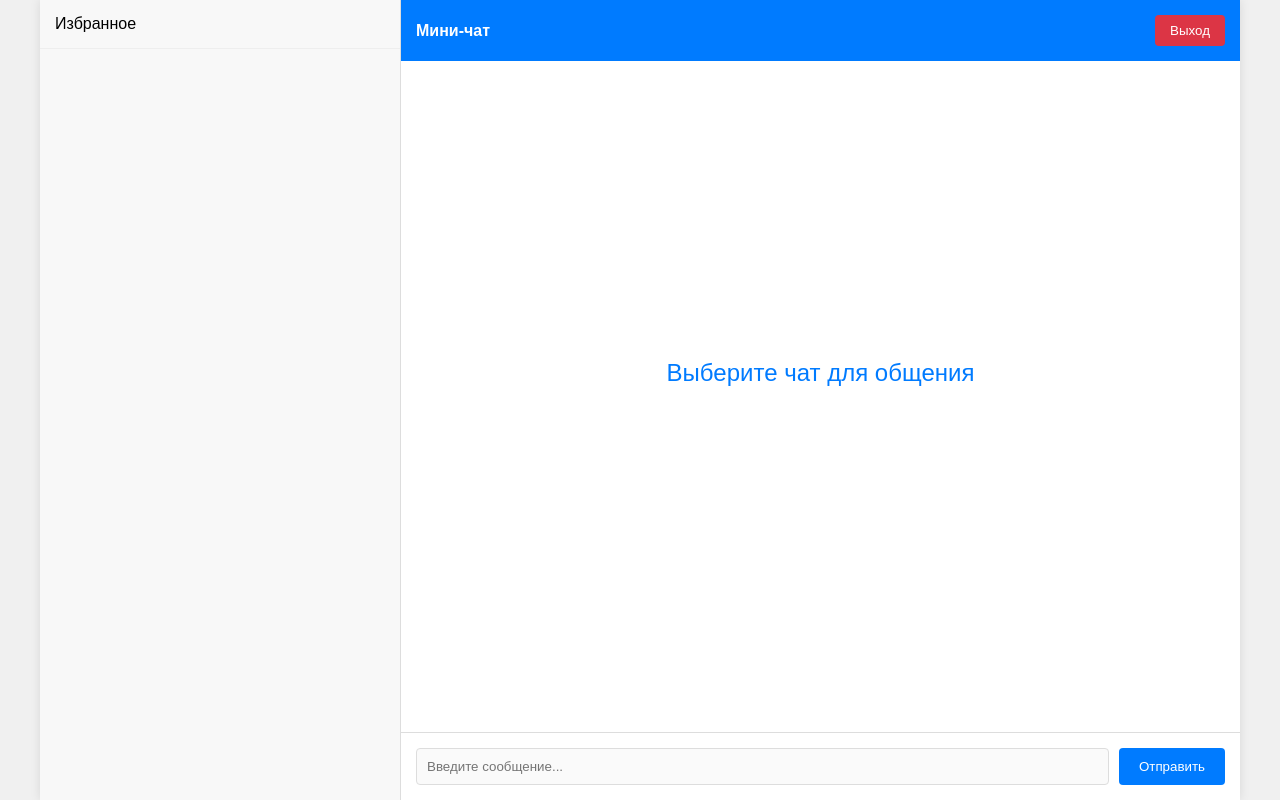
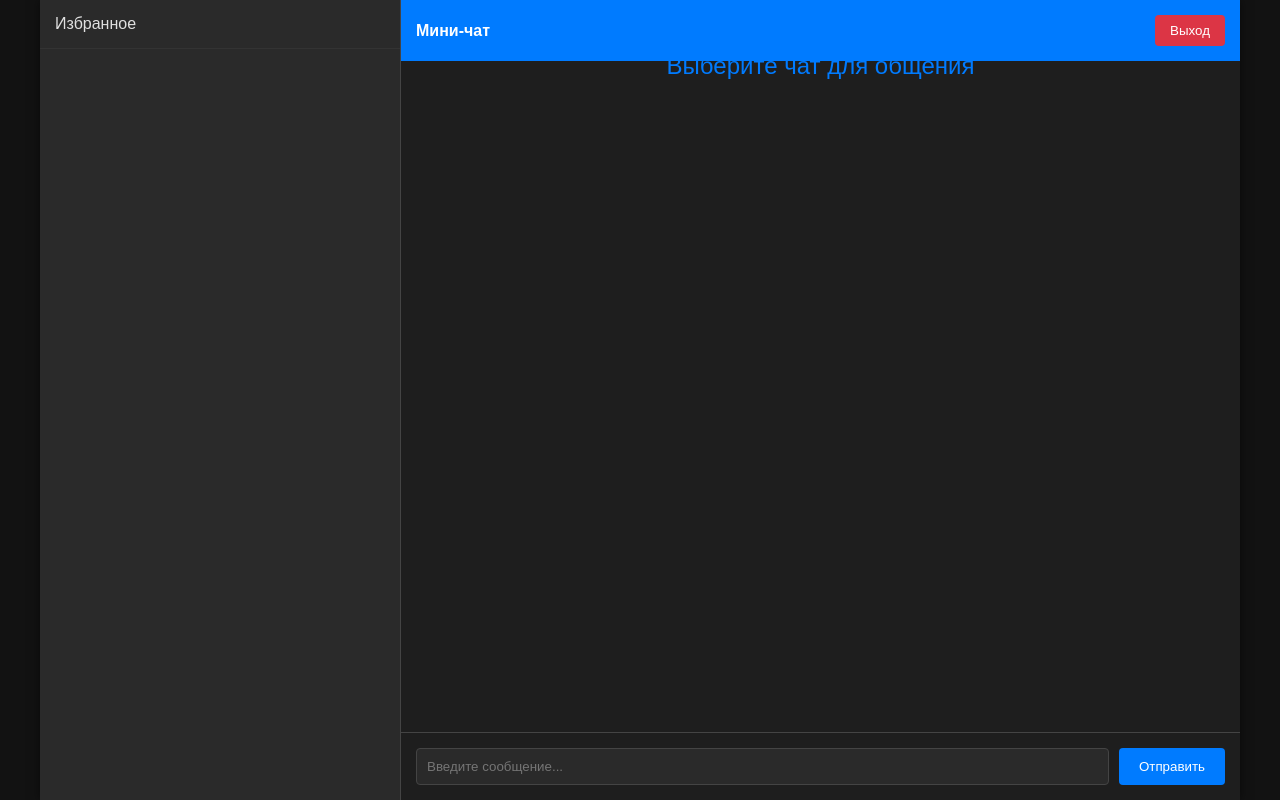
Before and after one commit to Tayper1993/fastapi-chat, a FastAPI app: template app/templates/chat.html in a window 1280 px wide. Run offline with FastAPI, Linux system fonts and the light colour scheme; the template is opened without the code that fills it, so the values that code supplies are empty; parts of the project's set-up code (start-up, migrations or seed data) failed here and were passed over.

Commit message:
Сделал тёмную тему

```diff
--- a/app/static/styles/chat.css
+++ b/app/static/styles/chat.css
@@ -3,7 +3,8 @@
     margin: 0;
     padding: 0;
     height: 100%;
-    background-color: #f0f0f0;
+    background-color: #121212;
+    color: #e0e0e0;
 }
 
 .chat-container {
@@ -11,26 +12,26 @@
     height: 100vh;
     max-width: 1200px;
     margin: 0 auto;
-    background-color: white;
-    box-shadow: 0 0 10px rgba(0, 0, 0, 0.1);
+    background-color: #1e1e1e;
+    box-shadow: 0 0 10px rgba(0, 0, 0, 0.5);
 }
 
 .user-list {
     width: 30%;
-    background-color: #f8f8f8;
-    border-right: 1px solid #ddd;
+    background-color: #2a2a2a;
+    border-right: 1px solid #444;
     overflow-y: auto;
 }
 
 .user-item {
     padding: 15px;
-    border-bottom: 1px solid #eee;
+    border-bottom: 1px solid #333;
     cursor: pointer;
     transition: background-color 0.3s;
 }
 
 .user-item:hover, .user-item.active {
-    background-color: #e6e6e6;
+    background-color: #3a3a3a;
 }
 
 .chat-area {
@@ -68,19 +69,20 @@
     overflow-y: auto;
     padding: 15px;
     display: flex;
-    align-items: center;
-    justify-content: center;
+    flex-direction: column;
 }
 
 .message {
     margin-bottom: 10px;
     padding: 10px;
-    border-radius: 5px;
+    border-radius: 8px;
     max-width: 70%;
+    position: relative;
 }
 
 .message.sent {
-    background-color: #dcf8c6;
+    background-color: #007bff;
+    color: white;
     align-self: flex-end;
     margin-left: auto;
 }
@@ -92,15 +94,17 @@
 .input-area {
     display: flex;
     padding: 15px;
-    border-top: 1px solid #ddd;
+    border-top: 1px solid #444;
 }
 
 .input-area input {
     flex: 1;
     padding: 10px;
-    border: 1px solid #ddd;
+    border: 1px solid #444;
     border-radius: 4px;
     margin-right: 10px;
+    background-color: #2a2a2a;
+    color: #e0e0e0;
 }
 
 .input-area button {
@@ -125,13 +129,29 @@
 }
 
 .my-message {
-    background-color: #e0ffe0; /* Зеленый фон для ваших сообщений */
+    background-color: #0084ff; /* Цвет фона для ваших сообщений (синий) */
+    color: white; /* Белый текст */
     text-align: right; /* Выравнивание текста по правому краю */
+    padding: 10px 15px; /* Отступы */
+    border-radius: 20px; /* Скругление углов */
+    border: none; /* Убираем рамку */
+    max-width: 1000%; /* Максимальная ширина */
+    margin-bottom: 10px; /* Отступ снизу */
+    box-shadow: 0 2px 5px rgba(0, 0, 0, 0.2); /* Тень для эффекта глубины */
+    position: relative; /* Для псевдоэлементов */
 }
 
 .other-message {
-    background-color: #f0f0f0; /* Серый фон для сообщений других пользователей */
+    background-color: #f1f1f1; /* Светло-серый фон для сообщений других пользователей */
+    color: #333; /* Темный текст */
     text-align: left; /* Выравнивание текста по левому краю */
+    padding: 10px 15px; /* Отступы */
+    border-radius: 20px; /* Скругление углов */
+    border: none; /* Убираем рамку */
+    max-width: 100%; /* Максимальная ширина */
+    margin-bottom: 10px; /* Отступ снизу */
+    box-shadow: 0 2px 5px rgba(0, 0, 0, 0.1); /* Тень для эффекта глубины */
+    position: relative; /* Для псевдоэлементов */
 }
 
 @keyframes bounce {
```
